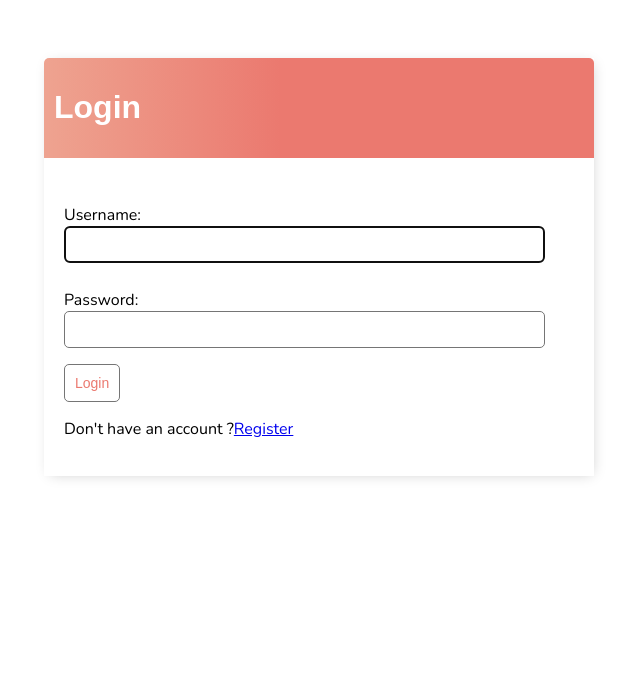
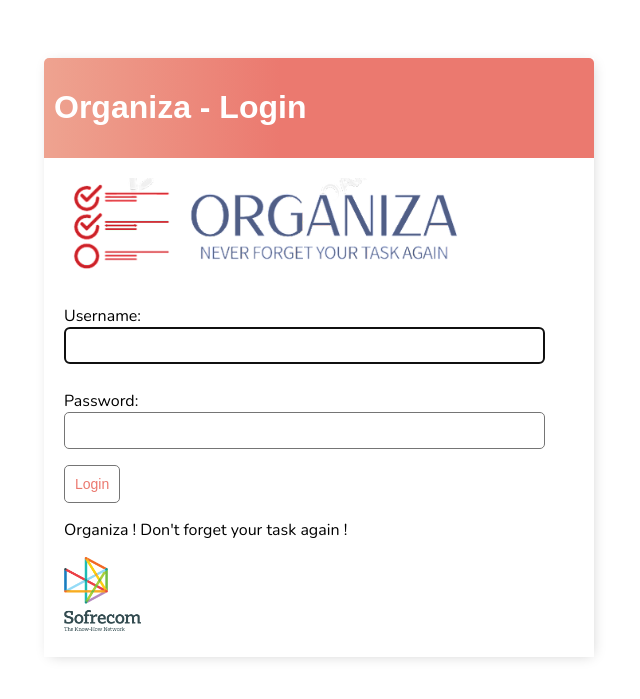
Before and after one commit to oussamafattouch/todoapp, a Django app: page /login/ in a window 1280 px wide. Shown: the top 699 px of the page, without its empty margins (321-961 px from the left). Run offline with Django 4.2, Linux system fonts and the light colour scheme.

Commit message:
logo organiza

```diff
--- a/Todo/base/templates/base/login.html
+++ b/Todo/base/templates/base/login.html
@@ -1,15 +1,23 @@
 {% extends 'base/main.html' %} {% block content %}
+{% load static %}
 
 <div class="header-bar">
-	<h1>Login</h1>
+
+	<h1>Organiza - Login</h1>
+
 </div>
 
 <div class="card-body">
 	<form method="POST" action="">
+		<div class="d-flex justify-content-center">
+		<img src="{% static 'img/organiza.png' %}" style="width: 80%; height: auto;">
+	</div>
 		{% csrf_token %} {{form.as_p}}
 		<input class="button" type="submit" value="Login" />
 	</form>
-	<p>Don't have an account ?<a href="{% url 'register' %}">Register</a></p>
+   <p> Organiza ! Don't forget your task again ! </p>
+   <div class="d-flex justify-content-center">
+	<img src="{% static 'img/pic.png' %}" style="width: 15%; height: auto;">
+   </div>
 </div>
-
-{% endblock content %}
+ {% endblock content %}
--- a/Todo/base/templates/base/main.html
+++ b/Todo/base/templates/base/main.html
@@ -1,5 +1,7 @@
 <!DOCTYPE html>
+
 <html lang="en">
+	{% load static %}
 	<head>
 		<meta charset="UTF-8" />
 		<meta http-equiv="X-UA-Compatible" content="IE=edge" />
@@ -11,7 +13,7 @@
 			rel="stylesheet"
 		/>
 
-		<title>Todo App</title>
+		<title>Organiza</title>
 
 		<style>
 			body {
```
Also changed, not shown: Todo/Todo/settings.py (+8 -4 lines), Todo/Todo/static/img/logogmail.JPG (added), Todo/Todo/static/img/organiza.png (added), Todo/Todo/static/img/pic.png (added), Todo/db.sqlite3.
